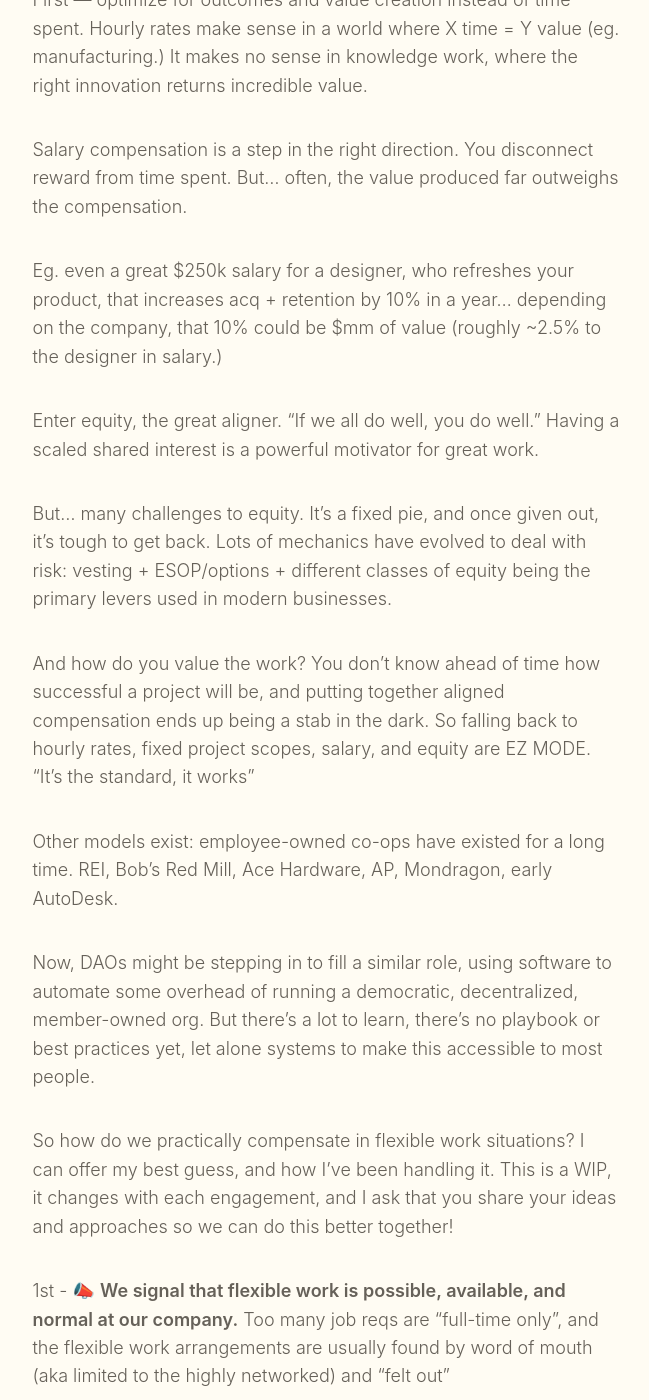
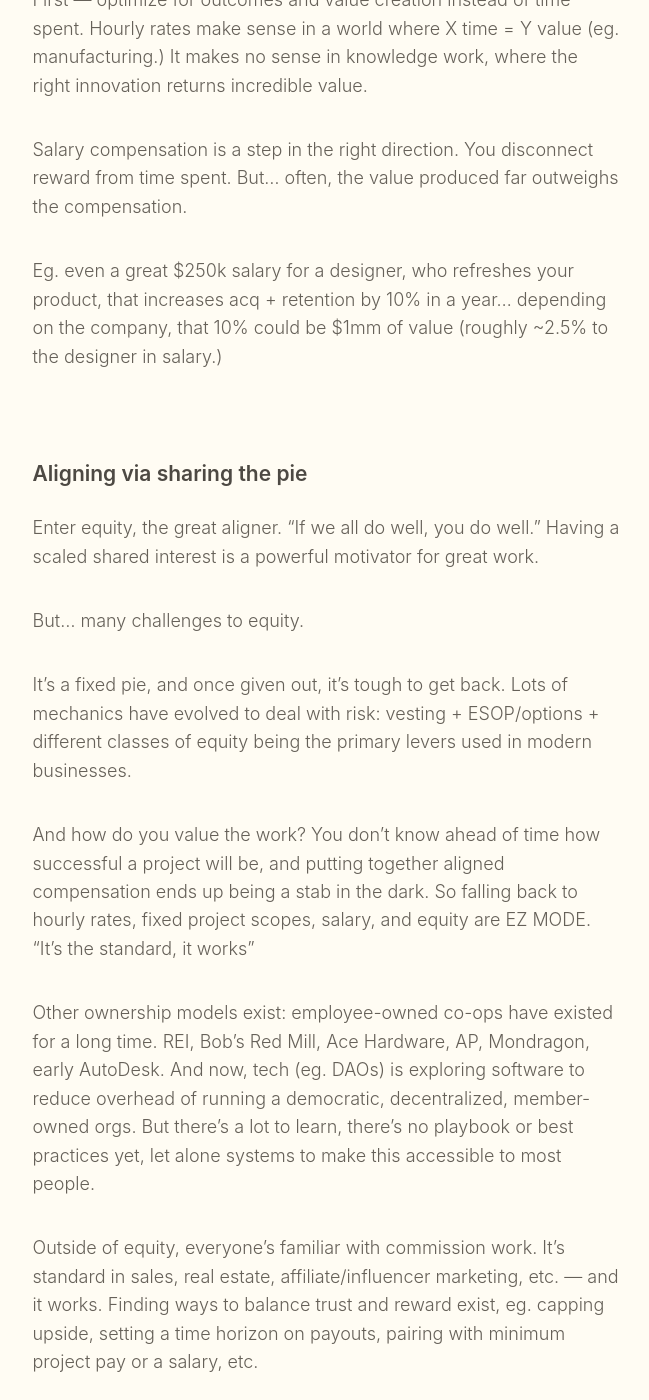
Before and after one commit to paulmederos/pm17, a Jekyll site: the page built from _posts/2021-10-29-compensating-flexible-work.markdown, in a window 1280 px wide and 1400 px high, scrolled down 435 px. Shown: the whole window, without its empty margins (314-963 px from the left). Built offline with Jekyll 4.4.1, drawn with Linux system fonts in a browser that asks for light colours; some web fonts are replaced; some of the changed text lies outside the part shown.

Commit message:
minor edits to flex comp post

```diff
--- a/_posts/2021-10-29-compensating-flexible-work.markdown
+++ b/_posts/2021-10-29-compensating-flexible-work.markdown
@@ -14,18 +14,23 @@ First — optimize for outcomes and value creation instead of time spent. Hourly
 
 Salary compensation is a step in the right direction. You disconnect reward from time spent. But... often, the value produced far outweighs the compensation.
 
-Eg. even a great $250k salary for a designer, who refreshes your product, that increases acq + retention by 10% in a year... depending on the company, that 10% could be $mm of value (roughly ~2.5% to the designer in salary.)
+Eg. even a great $250k salary for a designer, who refreshes your product, that increases acq + retention by 10% in a year... depending on the company, that 10% could be $1mm of value (roughly ~2.5% to the designer in salary.)
 
+### Aligning via sharing the pie
 Enter equity, the great aligner. "If we all do well, you do well." Having a scaled shared interest is a powerful motivator for great work.
 
-But... many challenges to equity. It's a fixed pie, and once given out, it's tough to get back. Lots of mechanics have evolved to deal with risk: vesting + ESOP/options + different classes of equity being the primary levers used in modern businesses.
+But... many challenges to equity.
+
+It's a fixed pie, and once given out, it's tough to get back. Lots of mechanics have evolved to deal with risk: vesting + ESOP/options + different classes of equity being the primary levers used in modern businesses.
 
 And how do you value the work? You don't know ahead of time how successful a project will be, and putting together aligned compensation ends up being a stab in the dark. So falling back to hourly rates, fixed project scopes, salary, and equity are EZ MODE. "It's the standard, it works"
 
-Other models exist: employee-owned co-ops have existed for a long time. REI, Bob's Red Mill, Ace Hardware, AP, Mondragon, early AutoDesk.
+Other ownership models exist: employee-owned co-ops have existed for a long time. REI, Bob's Red Mill, Ace Hardware, AP, Mondragon, early AutoDesk. And now, tech (eg. DAOs) is exploring  software to reduce overhead of running a democratic, decentralized, member-owned orgs. But there's a lot to learn, there's no playbook or best practices yet, let alone systems to make this accessible to most people.
 
-Now, DAOs might be stepping in to fill a similar role, using software to automate some overhead of running a democratic, decentralized, member-owned org. But there's a lot to learn, there's no playbook or best practices yet, let alone systems to make this accessible to most people.
+Outside of equity, everyone's familiar with commission work. It's standard in sales, real estate, affiliate/influencer marketing, etc. — and it works. Finding ways to balance trust and reward exist, eg. capping upside, setting a time horizon on payouts, pairing  with minimum project pay or a salary, etc.
 
+
+### Practical steps to make flex comp work
 So how do we practically compensate in flexible work situations? I can offer my best guess, and how I've been handling it. This is a WIP, it changes with each engagement, and I ask that you share your ideas and approaches so we can do this better together!
 
 1st - 📣 **We signal that flexible work is possible, available, and normal at our company.** Too many job reqs are "full-time only", and the flexible work arrangements are usually found  by word of mouth (aka limited to the highly networked) and "felt out"
```
Also changed, not shown: other parts of _posts/2021-10-29-compensating-flexible-work.markdown (+3 -3 lines).
